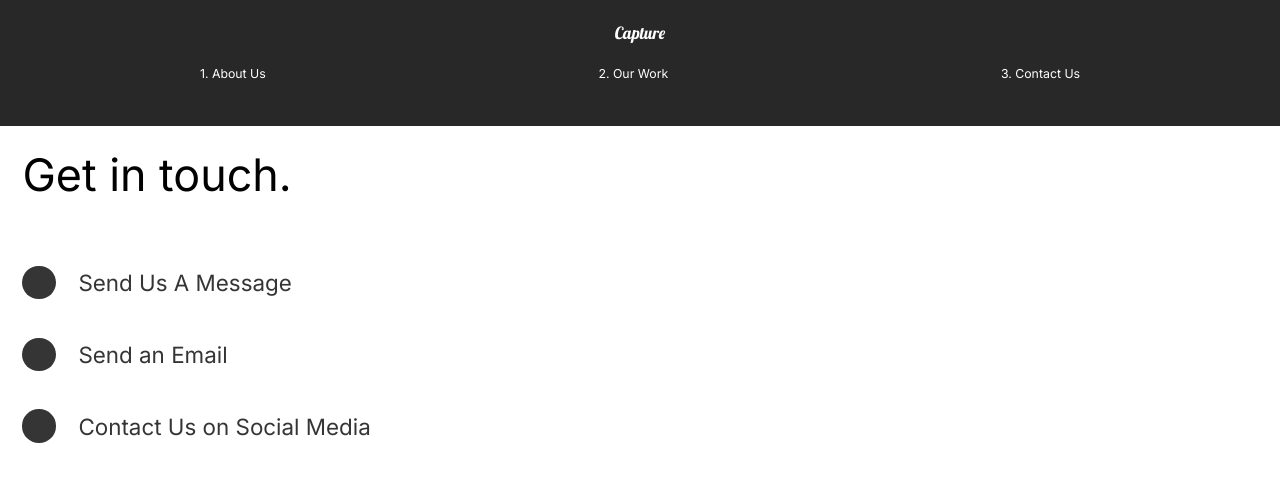
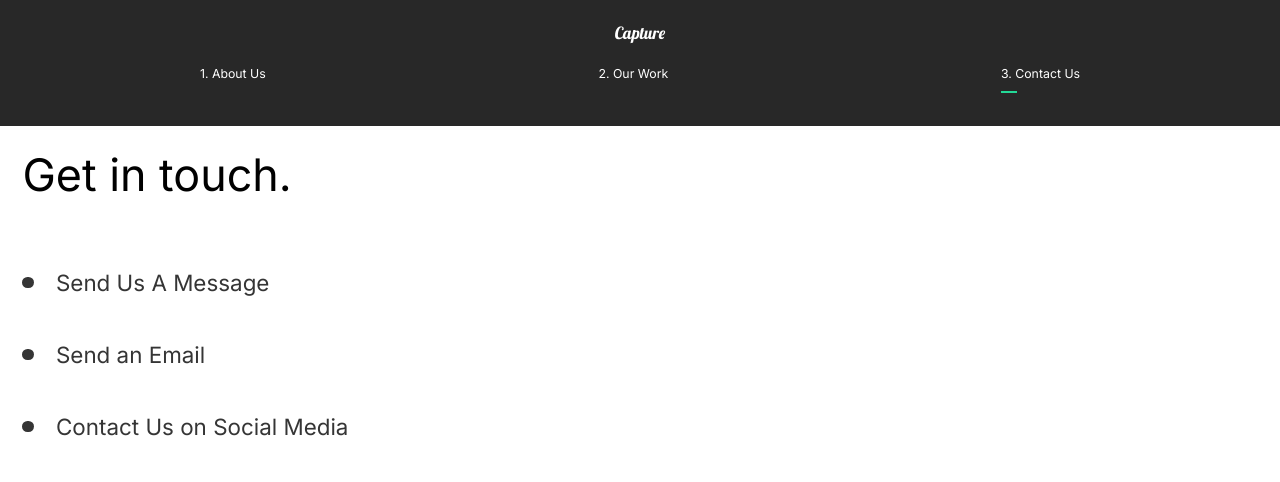
Before and after one commit to KrenarMuzaqi/capture-project, a React (Create React App) app: page /contact in a window 1280 px wide. Shown: the top 482 px of the page. Built offline with nearby package versions, Linux system fonts and the light colour scheme.

Commit message:
Page finished

```diff
--- a/src/components/Nav.js
+++ b/src/components/Nav.js
@@ -3,7 +3,12 @@ import styled from "styled-components";
 
 import { Link } from "react-router-dom";
 
+import { motion } from "framer-motion";
+
+import { useLocation } from "react-router-dom";
+
 const Nav = () => {
+  const { pathname } = useLocation();
   return (
     <StyledNav>
       <h1>
@@ -15,12 +20,27 @@ const Nav = () => {
       <ul>
         <li>
           <Link to="/">1. About Us</Link>
+          <Line
+            transition={{ duration: 0.5 }}
+            initial={{ width: "0%" }}
+            animate={{ width: pathname === "/" ? "20%" : "0%" }}
+          />
         </li>
         <li>
           <Link to="/work">2. Our Work</Link>
+          <Line
+            transition={{ duration: 0.5 }}
+            initial={{ width: "0%" }}
+            animate={{ width: pathname === "/work" ? "20%" : "0%" }}
+          />
         </li>
         <li>
           <Link to="/contact">3. Contact Us</Link>
+          <Line
+            transition={{ duration: 0.5 }}
+            initial={{ width: "0%" }}
+            animate={{ width: pathname === "/contact" ? "20%" : "0%" }}
+          />
         </li>
       </ul>
     </StyledNav>
@@ -62,6 +82,7 @@ const StyledNav = styled.nav`
 
   li {
     padding-left: 10rem;
+    position: relative;
   }
 
   @media (max-width: 1300px) {
@@ -80,4 +101,17 @@ const StyledNav = styled.nav`
   }
 `;
 
+const Line = styled(motion.div)`
+  height: 0.2rem;
+  background-color: #23d997;
+  width: 0%;
+  position: absolute;
+  bottom: -80%;
+  left: 60%;
+
+  @media (max-width: 1300px) {
+    left: 0%;
+  }
+`;
+
 export default Nav;
--- a/src/pages/ContactUs.js
+++ b/src/pages/ContactUs.js
@@ -67,6 +67,11 @@ const Circle = styled.div`
   width: 3rem;
   height: 3rem;
   background-color: #353535;
+
+  @media (max-width: 1300px) {
+    width: 1rem;
+    height: 1rem;
+  }
 `;
 
 const Social = styled(motion.div)`
@@ -80,6 +85,8 @@ const Social = styled(motion.div)`
   @media (max-width: 1300px) {
     h2 {
       font-size: 2rem;
+      font-weight: normal;
+      margin-right: 0;
     }
   }
 `;
--- a/src/pages/MovieDetail.js
+++ b/src/pages/MovieDetail.js
@@ -82,6 +82,11 @@ const Awards = styled.div`
   display: flex;
   margin: 5rem 10rem;
   justify-content: space-around;
+
+  @media (max-width: 1300px) {
+    display: block;
+    margin: 2rem;
+  }
 `;
 
 const AwardStyle = styled.div`
@@ -121,6 +126,10 @@ const ImageDisplay = styled.div`
     width: 100%;
     height: 90vh;
     object-fit: cover;
+
+    @media (max-width: 500px) {
+      height: auto;
+    }
   }
 `;
 
```
